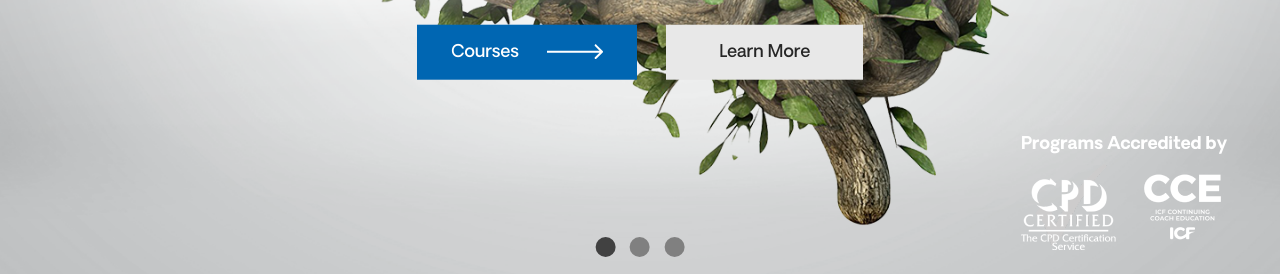
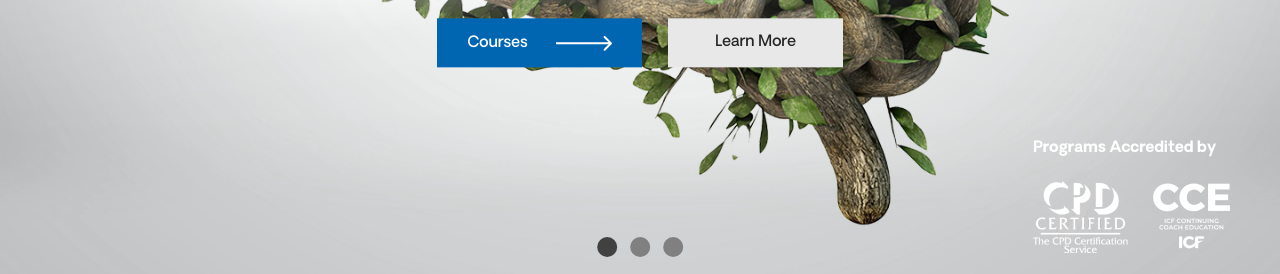
Before and after one commit to Che140401/Msc24, a plain HTML site: page index.html in a window 1280 px wide. Shown: the part 523-797 px from the top of the page. Drawn offline with Linux system fonts and the light colour scheme; grey boxes are pictures that could not be loaded.

Commit message:
changed media font size and a little bit of styling here and there

```diff
--- a/css/media.css
+++ b/css/media.css
@@ -1,24 +1,24 @@
 @media screen and (max-width: 1700px) {
-    html{font-size: 55%;}
+    html{font-size: 50%;}
     .nav-container .navBar .navlist{column-gap: 3rem;}
  }
 
  @media screen and (max-width: 1500px) {
-     html{font-size: 50%;}
+     html{font-size: 45%;}
  }
 
  @media screen and (max-width: 1300px) {
-     html{font-size: 45%;}
+     html{font-size: 40%;}
  }
 
  @media screen and (max-width: 1279px) {
-     html{font-size: 40% ;}
+     html{font-size: 35% ;}
  }
 
  @media screen and (max-width: 1023px) {
-     html{font-size: 35%;}
+     html{font-size: 30%;}
  }
 
  @media screen and (max-width: 769px) {
-     html{font-size: 30%;}
+     html{font-size: 25%;}
  }
--- a/css/style.css
+++ b/css/style.css
@@ -307,7 +307,7 @@ p,.p24{font-size: 2.4rem;}
 .section-banner .banner-slider .slider-child .banner-text .head120{color: var(--black);line-height: 1;font-family: 'og-bold';margin-top: 22px;}
 .section-banner .banner-slider .slider-child .banner-accredition{position: absolute;bottom: 3.8rem;right: 7.3rem;}
 .section-banner .banner-slider .slider-child .banner-accredition .accr-text p{line-height: 1;color: #fff;font-family: 'og-bold';}
-.section-banner .banner-slider .slider-child .banner-accredition .accr-images{display: flex;column-gap: 3.5rem;align-items: center;margin-top: 10px;}
+.section-banner .banner-slider .slider-child .banner-accredition .accr-images{display: flex;column-gap: 3.5rem;align-items: flex-end;margin-top: 10px;}
 .banner-slider .slick-dots{position: absolute;bottom: 0;left: 50%;bottom:20px;display: flex;column-gap: 2rem;transform: translateX(-50%);}
 .banner-slider .slick-dots button{height: 20px;width: 20px;border-radius: 50%;color: transparent;background: grey;border:none}
 .banner-slider .slick-dots button:hover{background: #414141;}
@@ -553,8 +553,8 @@ p,.p24{font-size: 2.4rem;}
     background-color: transparent;
 }
 .slick-next,.slick-prev{display: none !important;}
-.section-what-clients-say .prev{background-image:url(../assets/img/prev-arrow.png) ;width: 10.6rem;height: 10.6rem;border: none;background-color: transparent;display: block;margin-bottom: 2.5rem;}
-.section-what-clients-say .next{background-image:url(../assets/img/next-arrow.png) ;bottom: 2%;width: 10.6rem;height: 10.6rem;border: none;background-color: transparent;display: block;}
+.section-what-clients-say .prev{background-image:url(../assets/img/prev-arrow.png) ;width: 10.6rem;height: 10.6rem;border: none;background-color: transparent;display: block;margin-bottom: 2.5rem;background-size: contain;}
+.section-what-clients-say .next{background-image:url(../assets/img/next-arrow.png) ;bottom: 2%;width: 10.6rem;height: 10.6rem;border: none;background-color: transparent;display: block;background-size: contain;}
 .section-what-clients-say .sider-arrow{position: absolute;top: 50%;right: 0;}
 .section-what-clients-say .slider-container{max-width: 1570px;margin: 0 auto;position: relative;width: 100%;}
 .section-what-clients-say .client-video-box{position: relative;}
```
